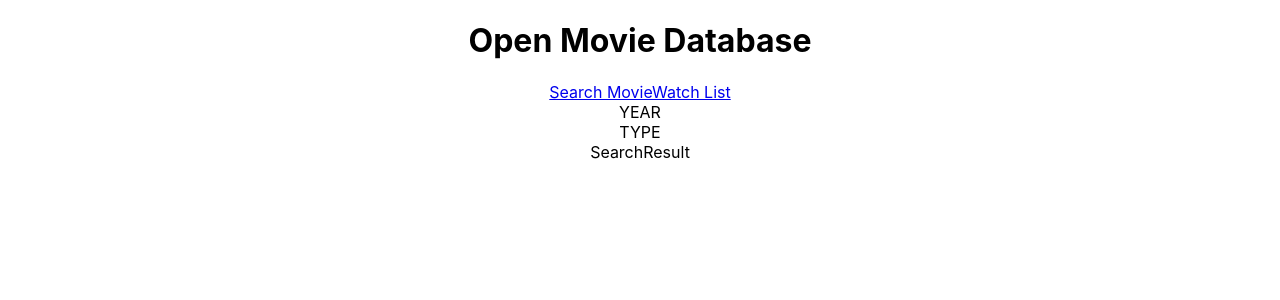
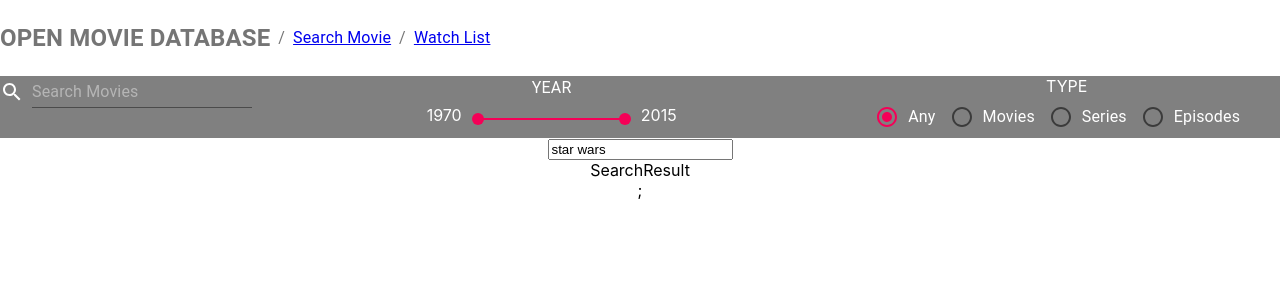
Before and after one commit to emilylu123/aligent-omdb-yingyao, a React (Create React App) app: page / in a window 1280 px wide. Shown: the top 300 px of the page. Built offline with nearby package versions, Linux system fonts and the light colour scheme.

Commit message:
Add material-ui; add SearchBarComponent

```diff
--- a/package.json
+++ b/package.json
@@ -3,6 +3,8 @@
   "version": "0.1.0",
   "private": true,
   "dependencies": {
+    "@material-ui/core": "^4.12.3",
+    "@material-ui/icons": "^4.11.2",
     "@testing-library/jest-dom": "^5.11.4",
     "@testing-library/react": "^11.1.0",
     "@testing-library/user-event": "^12.1.10",
--- a/src/components/Header/Header.jsx
+++ b/src/components/Header/Header.jsx
@@ -1,14 +1,14 @@
 import React from "react";
+import Typography from "@material-ui/core/Typography";
+import Breadcrumbs from "@material-ui/core/Breadcrumbs";
 import { Link } from "react-router-dom";
-import './Header.styles.scss'
 
 export default function Header() {
   return (
-    <div>
-      <h1> Open Movie Database </h1>
-      <Link to="/">Search Movie
-         </Link>
+    <Breadcrumbs aria-label="breadcrumb">
+      <h2>OPEN MOVIE DATABASE</h2>
+      <Link to="/">Search Movie</Link>
       <Link to="/watchlist">Watch List</Link>
-    </div>
+    </Breadcrumbs>
   );
 }
--- a/src/components/SearchBar/SearchBar.jsx
+++ b/src/components/SearchBar/SearchBar.jsx
@@ -1,15 +1,53 @@
-import React from "react";
-import './SearchBar.styles.scss'
-import SearchYear from './SearchYear/SearchYear'
-import SearchType from './SearchType/SearchType'
+import React, { useState } from "react";
+import "./SearchBar.styles.scss";
+import SearchYear from "./SearchYear/SearchYear";
+import SearchType from "./SearchType/SearchType";
+import { Search } from "@material-ui/icons";
+import { TextField, Grid } from "@material-ui/core";
 
 function SearchBar() {
-    return (
-        <div>
-            <SearchYear />
-            <SearchType />
-        </div>
-    )
+  const [type, setType] = useState("");
+  const [year, setYear] = useState({});
+
+  function handleTypeChange(event) {
+    // console.log(event.target);
+    setType(event.target);
+    console.log("type", type);
+  }
+
+  function handleYearChange(event) {
+    console.log("year", event.target);
+  }
+
+  return (
+    <Grid container xs={12} className="search-bar">
+      <Grid item xs justifyContent="flex-start">
+        <Grid
+          container
+          spacing={1}
+          alignItems="flex-end"
+          className="search-field"
+        >
+          <Grid item>
+            <Search />
+          </Grid>
+          <Grid item>
+            <TextField
+              id="search-input"
+              type="text"
+              placeholder="Search Movies"
+            />
+          </Grid>
+        </Grid>
+      </Grid>
+      <Grid item xs spacing={1} justifyContent="flex-end">
+        <SearchYear year={year} onChange={handleYearChange} />
+      </Grid>
+      <Grid item xs spacing={1} justifyContent="flex-end">
+        <SearchType type={type} onChange={handleTypeChange} />
+      </Grid>
+    </Grid>
+  );
 }
 
 export default SearchBar;
--- a/src/components/SearchBar/SearchBar.styles.scss
+++ b/src/components/SearchBar/SearchBar.styles.scss
@@ -0,0 +1,18 @@
+.search-bar {
+  display: flex;
+  width: 100%;
+  color: white;
+  // background-color: #666666;
+  align-content: center;
+  background-color: grey;
+}
+
+.search-field {
+  display: flex;
+  align-items: center;
+  align-content: center;
+}
+
+#search-input {
+  color: white;
+}
--- a/src/components/SearchBar/SearchType/SearchType.jsx
+++ b/src/components/SearchBar/SearchType/SearchType.jsx
@@ -1,10 +1,47 @@
 import React from "react";
 import "./SearchType.styles.scss";
+import Radio from "@material-ui/core/Radio";
+import RadioGroup from "@material-ui/core/RadioGroup";
+import FormControlLabel from "@material-ui/core/FormControlLabel";
+import FormControl from "@material-ui/core/FormControl";
 
-export default function SearchType() {
-
+export default function SelectType() {
+  function handleChange(event) {
+    const selectedType = event.target.value;
+    console.log("selectedType:", selectedType);
+  }
 
   return (
-    <div>TYPE</div>
+    <FormControl component="fieldset" className="search-type">
+      TYPE
+      <RadioGroup
+        row
+        aria-label="type"
+        name="type"
+        defaultValue="any"
+        onChange={handleChange}
+      >
+        <FormControlLabel
+          value="any"
+          control={<Radio color="secondary" />}
+          label="Any"
+        />
+        <FormControlLabel
+          value="movies"
+          control={<Radio color="secondary" />}
+          label="Movies"
+        />
+        <FormControlLabel
+          value="series"
+          control={<Radio color="secondary" />}
+          label="Series"
+        />
+        <FormControlLabel
+          value="episodes"
+          control={<Radio color="secondary" />}
+          label="Episodes"
+        />
+      </RadioGroup>
+    </FormControl>
   );
 }
--- a/src/components/SearchBar/SearchType/SearchType.styles.scss
+++ b/src/components/SearchBar/SearchType/SearchType.styles.scss
@@ -0,0 +1,3 @@
+.search-type {
+  color: white;
+}
--- a/src/components/SearchBar/SearchYear/SearchYear.jsx
+++ b/src/components/SearchBar/SearchYear/SearchYear.jsx
@@ -1,8 +1,46 @@
 import React from "react";
 import "./SearchYear.styles.scss";
+import { Grid, Slider, Typography } from "@material-ui/core";
 
-export default function SearchYear() {
+export default function SelectYear() {
+  const [value, setValue] = React.useState([1970, 2021]);
+
+  const handleChange = (event, newValue) => {
+    const year = event.target.value;
+    console.log("YEAR:", year);
+    // console.log(start, end);
+    console.log("T", event.target);
+    console.log("v", event.target.value);
+    setValue(newValue);
+  };
+
+  function valuetext(value) {
+    return `${value} Year`;
+  }
+
   return (
-    <div>YEAR</div>
+    <div className="search-year">
+      <Typography id="year-slider" gutterBottom>
+        YEAR
+      </Typography>
+      <Grid container spacing={2}>
+        <Grid item>1970</Grid>
+        <Grid item xs>
+          <Slider
+            color="secondary"
+            name="year"
+            value={value}
+            min={1970}
+            max={2021}
+            defaultValue={[1970, 2021]}
+            onChange={handleChange}
+            valueLabelDisplay="auto"
+            getAriaValueText={valuetext}
+            getAriaLabel={(index) => (index === 0 ? "Start Year" : "End Year")}
+          />
+        </Grid>
+        <Grid item>2015</Grid>
+      </Grid>
+    </div>
   );
 }
--- a/src/components/SearchBar/SearchYear/SearchYear.styles.scss
+++ b/src/components/SearchBar/SearchYear/SearchYear.styles.scss
@@ -0,0 +1,3 @@
+.search-year {
+  width: 250px;
+}
--- a/src/components/SearchResult/SearchResult.jsx
+++ b/src/components/SearchResult/SearchResult.jsx
@@ -1,7 +1,7 @@
 import React from "react";
 import './SearchResult.styles.scss'
 
-export default function SearchResult() {
+export default function SearchResult(props) {
     return (
         <div>SearchResult</div>
     )
--- a/src/pages/HomePage/HomePage.jsx
+++ b/src/pages/HomePage/HomePage.jsx
@@ -1,11 +1,30 @@
-import React from "react";
+import React, { useEffect, useState } from "react";
 import SearchBar from "../../components/SearchBar/SearchBar";
 import SearchResult from "../../components/SearchResult/SearchResult";
+import { Grid } from "@material-ui/core";
+
 export default function HomePage() {
-    return (
-        <div>
-            <SearchBar />
-            <SearchResult />
-        </div>
-    )
+  const [movies, setMovies] = useState({});
+  const [search, setSearch] = useState("star wars");
+
+  const getMovies = () => {};
+
+  const handleInputChange = (e) => {
+    setSearch(e.target.value);
+    getMovies();
+  };
+
+  return (
+    <div>
+      <Grid container>
+        <Grid item xs={12}>
+          <SearchBar />
+          <input type="text" value={search} onChange={handleInputChange} />
+        </Grid>
+        <Grid item xs={12}>
+          <SearchResult result={movies} />;
+        </Grid>
+      </Grid>
+    </div>
+  );
 }
```
Also changed, not shown: 2 other files (tests, documents, lock files or other folders).
